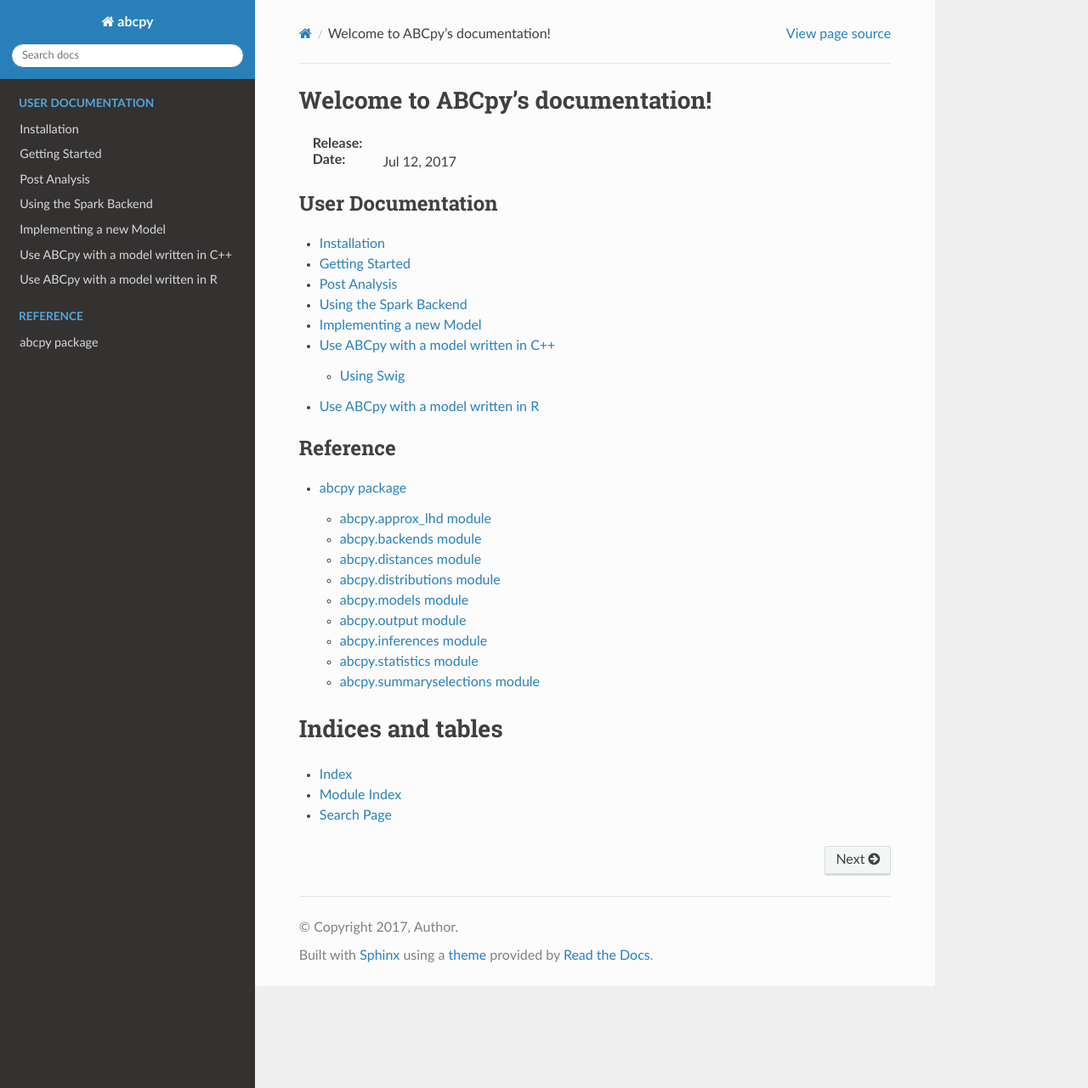
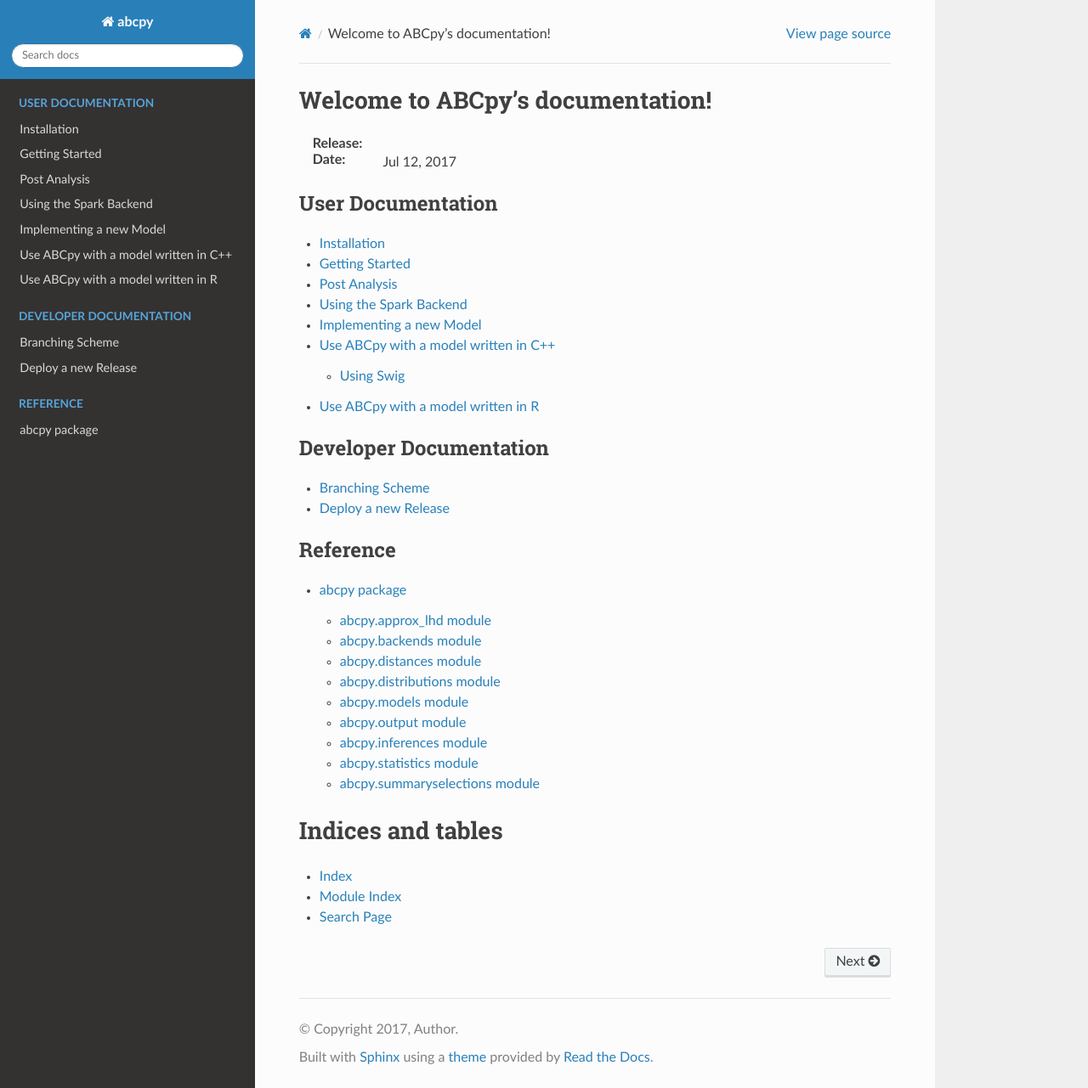
Before and after one commit to eth-cscs/abcpy, a Sphinx documentation site: the page built from doc/source/index.rst, in a window 1280 px wide and 1281 px high. Shown: the whole window at 85% size. Built offline with Sphinx 7.4.7 and the Read the Docs theme 2.0.0, drawn with Linux system fonts in a browser that asks for light colours; some of the changed lines change nothing that is shown.

Commit message:
Added developer documentation on deployment & branching.

```diff
--- /dev/null
+++ b/doc/source/DEVELOP.rst
@@ -0,0 +1,26 @@
+Branching Scheme
+================
+
+We use the branching strategy described in this `blog post <http://nvie.com/posts/a-successful-git-branching-model>`_.
+
+
+Deploy a new Release
+====================
+
+This documentation is mainly intended for the main developers. The deployment of
+new releases is automated using Travis CI. However, there are still a few manual
+steps required in order to deploy a new release. Assume we want to deploy the
+new version `M.m.b':
+
+1. Create a release branch `release-M.m.b`
+2. Adapt `VERSION` file in the repos root directiory `echo M.m.b > VERSION`
+3. Merge all desired feature branches into the release branch
+4. Create a pull/ merge request: release branch -> master
+
+After a successfull merge:
+
+5. Create tag vM.m.b (`git tag vM.m.b`) and push the tag (`git push --tags`)
+6. Create a release in Github
+
+The new tag on master will signal Travis to deploy a new package to Pypi while
+the GitHub release is just for user documentation.
--- a/doc/source/index.rst
+++ b/doc/source/index.rst
@@ -19,6 +19,12 @@
 
 .. toctree::
    :maxdepth: 2
+   :caption: Developer Documentation
+
+   DEVELOP
+
+.. toctree::
+   :maxdepth: 2
    :caption: Reference
 
    abcpy
```
